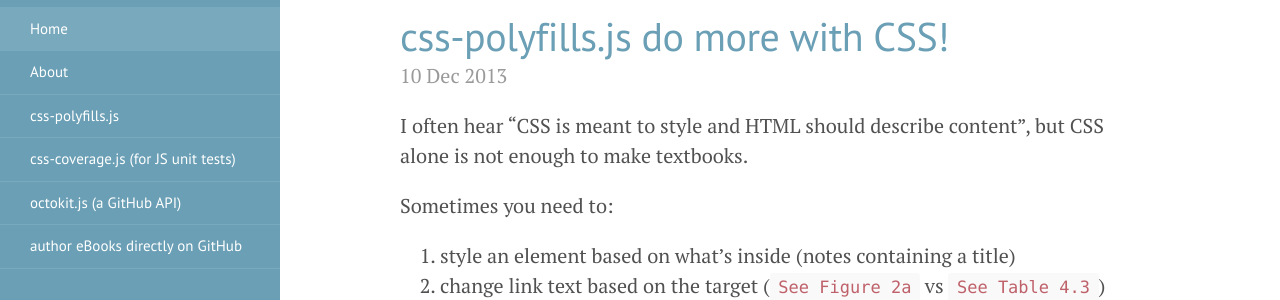
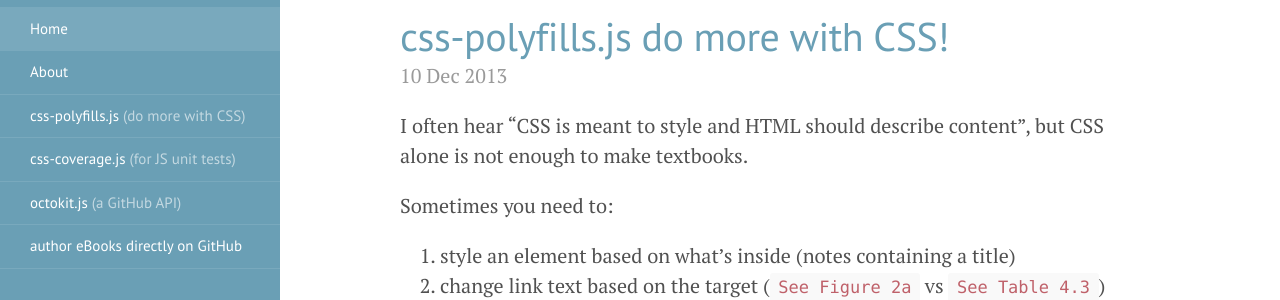
Before and after one commit to philschatz/philschatz.github.io, a Jekyll site: the page built from index.html, in a window 1280 px wide. Shown: the part 121-421 px from the top of the page. Built offline with Jekyll 4.4.1, drawn with Linux system fonts in a browser that asks for light colours; Markdown is read by kramdown in place of the engine named in the settings; the list of posts is cut into pages by our own code.

Commit message:
make sidebar comments gray but clickable

```diff
--- a/_includes/sidebar.html
+++ b/_includes/sidebar.html
@@ -25,9 +25,9 @@
       {% endif %}
     {% endfor %}
 
-    <a class="sidebar-nav-item" href="/css-polyfills.js/">css-polyfills.js</a>
-    <a class="sidebar-nav-item" href="https://github.com/philschatz/css-coverage.js">css-coverage.js (for JS unit tests)</a>
-    <a class="sidebar-nav-item" href="https://github.com/philschatz/octokit.js/">octokit.js (a GitHub API)</a>
+    <a class="sidebar-nav-item" href="/css-polyfills.js/">css-polyfills.js <span class="comment">do more with CSS</span></a>
+    <a class="sidebar-nav-item" href="https://github.com/philschatz/css-coverage.js">css-coverage.js <span class="comment">for JS unit tests</span></a>
+    <a class="sidebar-nav-item" href="https://github.com/philschatz/octokit.js/">octokit.js <span class="comment">a GitHub API</span></a>
     <a class="sidebar-nav-item" href="https://github.com/oerpub/github-bookeditor/">author eBooks directly on GitHub</a>
   </nav>
 
--- a/public/css/site.css
+++ b/public/css/site.css
@@ -1,3 +1,9 @@
 #sidebar-checkbox:checked ~ .wrap .container {
   margin-left: 5rem;
 }
+
+#sidebar .comment { color: rgba(255,255,255,.6); }
+
+#sidebar .comment:hover  { text-decoration: none; }
+#sidebar .comment:before { content: '('; }
+#sidebar .comment:after  { content: ')'; }
```
